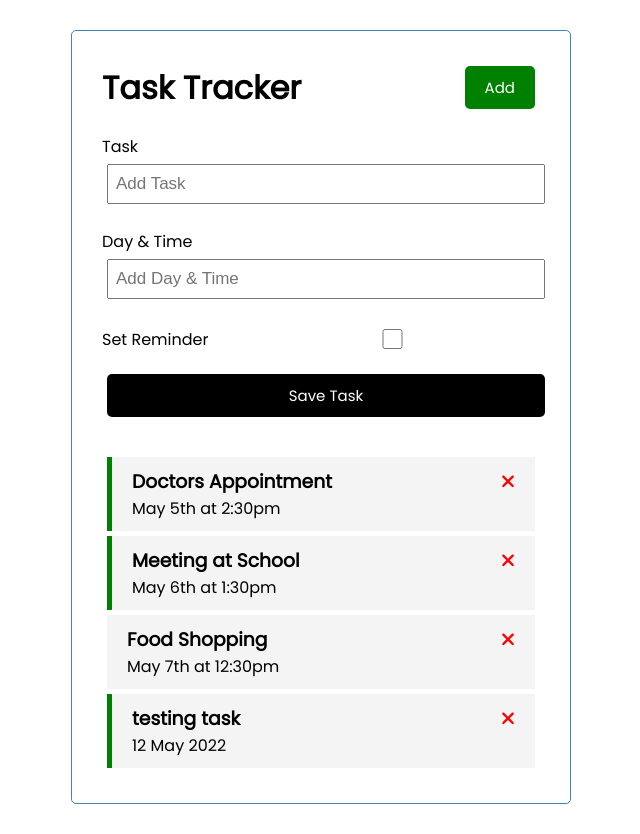
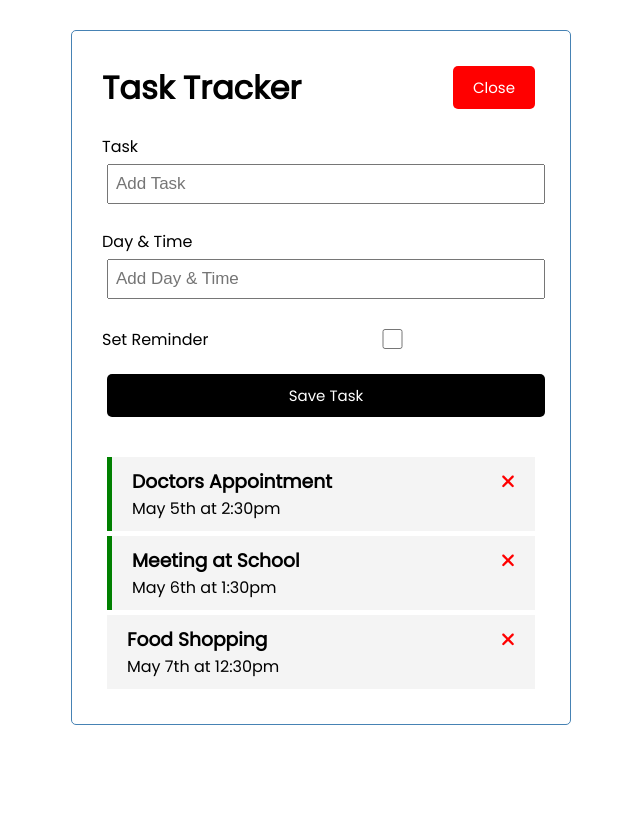
Before and after one commit to 00ZRHun/angular-crash, an Angular app: page / in a window 1280 px wide. Both pictures are taken after a click on the button "Add". Shown: the whole page, without its empty margins (319-959 px from the left). After the commit the page ends 800 px from the top, so only its background shows below. Built offline with nearby package versions, Linux system fonts and the light colour scheme; data requests are answered from the project's data file.

Commit message:
Toggle Button & UI Service

```diff
--- a/db.json
+++ b/db.json
@@ -17,12 +17,6 @@
       "text": "Food Shopping",
       "day": "May 7th at 12:30pm",
       "reminder": false
-    },
-    {
-      "text": "testing task",
-      "day": "12 May 2022",
-      "reminder": true,
-      "id": 5
     }
   ]
 }
--- a/src/app/components/add-task/add-task.component.html
+++ b/src/app/components/add-task/add-task.component.html
@@ -1,4 +1,4 @@
-<form class="add-form" (ngSubmit)="onSubmit()">
+<form *ngIf="showAddTask" class="add-form" (ngSubmit)="onSubmit()">
     <div class="form-control">
         <label for="text">Task</label>
         <input
--- a/src/app/components/add-task/add-task.component.ts
+++ b/src/app/components/add-task/add-task.component.ts
@@ -1,6 +1,8 @@
 import { Component, OnInit, Output, EventEmitter } from '@angular/core';
 import { Task } from '../../Task';
-// import { Form } from '@angular/forms'
+// import { Form } from '@angular/forms'  // ***
+import { UiService } from '../../services/ui.service';
+import { Subscription } from 'rxjs';
 
 @Component({
   selector: 'app-add-task',
@@ -11,12 +13,18 @@ export class AddTaskComponent implements OnInit {
   text!: string;  // !: -> ***
   day!: string;
   reminder: boolean = false;
+  showAddTask!: Boolean;
+  subscription!: Subscription;
 
   @Output() onAddTask: EventEmitter<Task> = new EventEmitter();
 
   False = false;
 
-  constructor() {}
+  constructor(private uiService: UiService) {
+    this.subscription = this.uiService
+      .onToggle()
+      .subscribe(value => this.showAddTask = value)
+  }
 
   ngOnInit(): void {}
 
--- a/src/app/components/header/header.component.html
+++ b/src/app/components/header/header.component.html
@@ -1,5 +1,8 @@
 <header>
     <h1>{{ title }}</h1>
 
-    <app-button text="Add" color="green" (buttonClick)="toggleAddTask()"></app-button>
+    <app-button
+        color="{{ showAddButton ? 'red' : 'green' }}"
+        text="{{ showAddButton ? 'Close' : 'Add' }}"
+        (buttonClick)="toggleAddTask()"></app-button>
 </header>
--- a/src/app/components/header/header.component.ts
+++ b/src/app/components/header/header.component.ts
@@ -1,4 +1,6 @@
 import { Component, OnInit } from '@angular/core';
+import { UiService } from '../../services/ui.service';
+import { Subscription } from 'rxjs';
 
 @Component({
   selector: 'app-header',
@@ -7,12 +9,18 @@ import { Component, OnInit } from '@angular/core';
 })
 export class HeaderComponent implements OnInit {
   title: string = 'Task Tracker';
+  showAddButton: Boolean = false;
+  subscription!: Subscription;
 
-  constructor() {}
+  constructor(private uiService: UiService) {
+    this.subscription = this.uiService
+      .onToggle()
+      .subscribe((value) => (this.showAddButton = value));
+  }
 
   ngOnInit(): void {}
 
   toggleAddTask() {
-    console.log("Add");
+    this.uiService.toggleAddTask();
   }
 }
--- a/src/app/services/task.service.ts
+++ b/src/app/services/task.service.ts
@@ -1,6 +1,6 @@
 import { Injectable } from '@angular/core';
 import { HttpClient, HttpHeaders } from '@angular/common/http';
-import { Observable, of } from 'rxjs';
+import { Observable } from 'rxjs';
 import { Task } from '../Task';
 import { TASKS } from '../mock-tasks';
 
--- /dev/null
+++ b/src/app/services/ui.service.ts
@@ -0,0 +1,22 @@
+import { Injectable } from '@angular/core';
+import { Observable, Subject } from 'rxjs';
+
+@Injectable({
+  providedIn: 'root'
+})
+export class UiService {
+  private showAddButton: Boolean = false;
+  private subject: Subject<any> = new Subject<any>();
+
+
+  constructor() { }
+
+  toggleAddTask(): void {
+    this.showAddButton = !this.showAddButton;
+    this.subject.next(this.showAddButton);
+  }
+
+  onToggle(): Observable<any> {
+    return this.subject.asObservable();
+  }
+}
```
Also changed, not shown: 1 other file (tests, documents, lock files or other folders).
